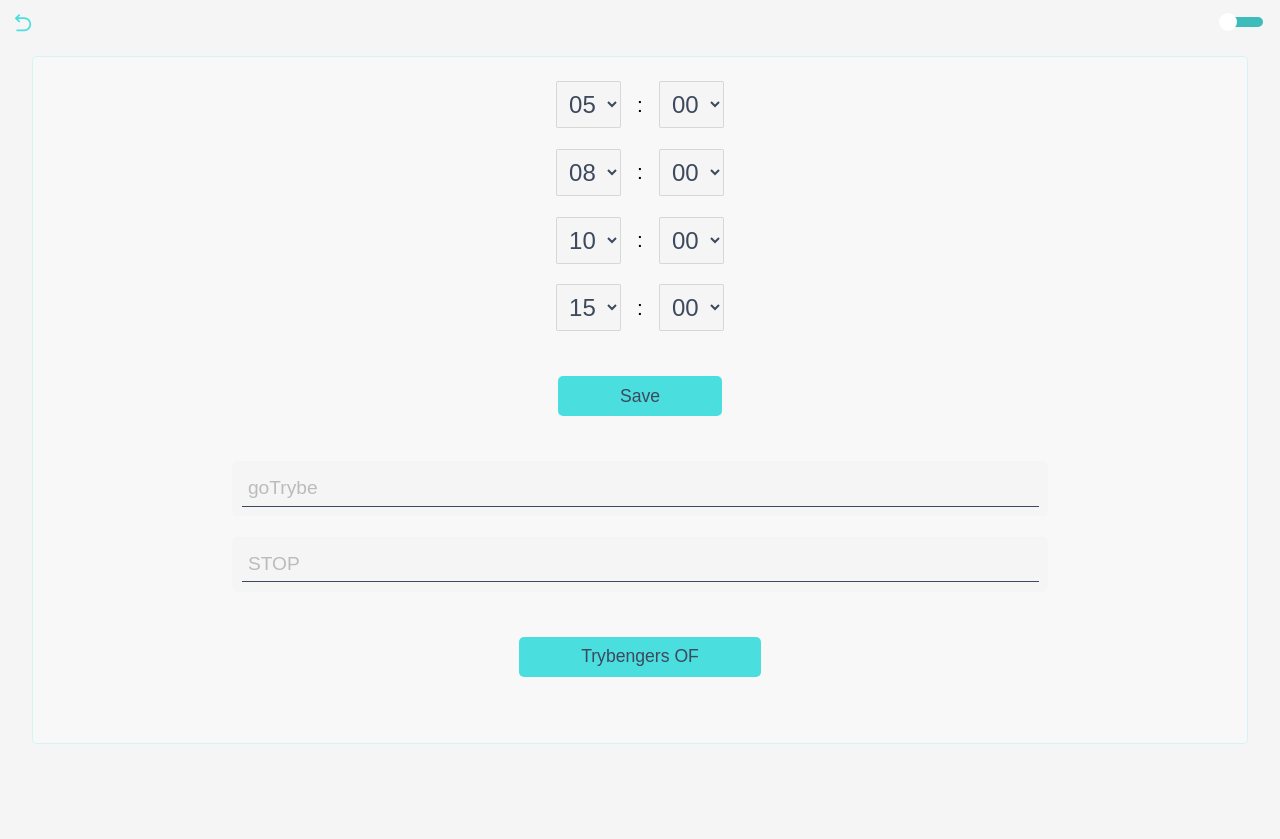
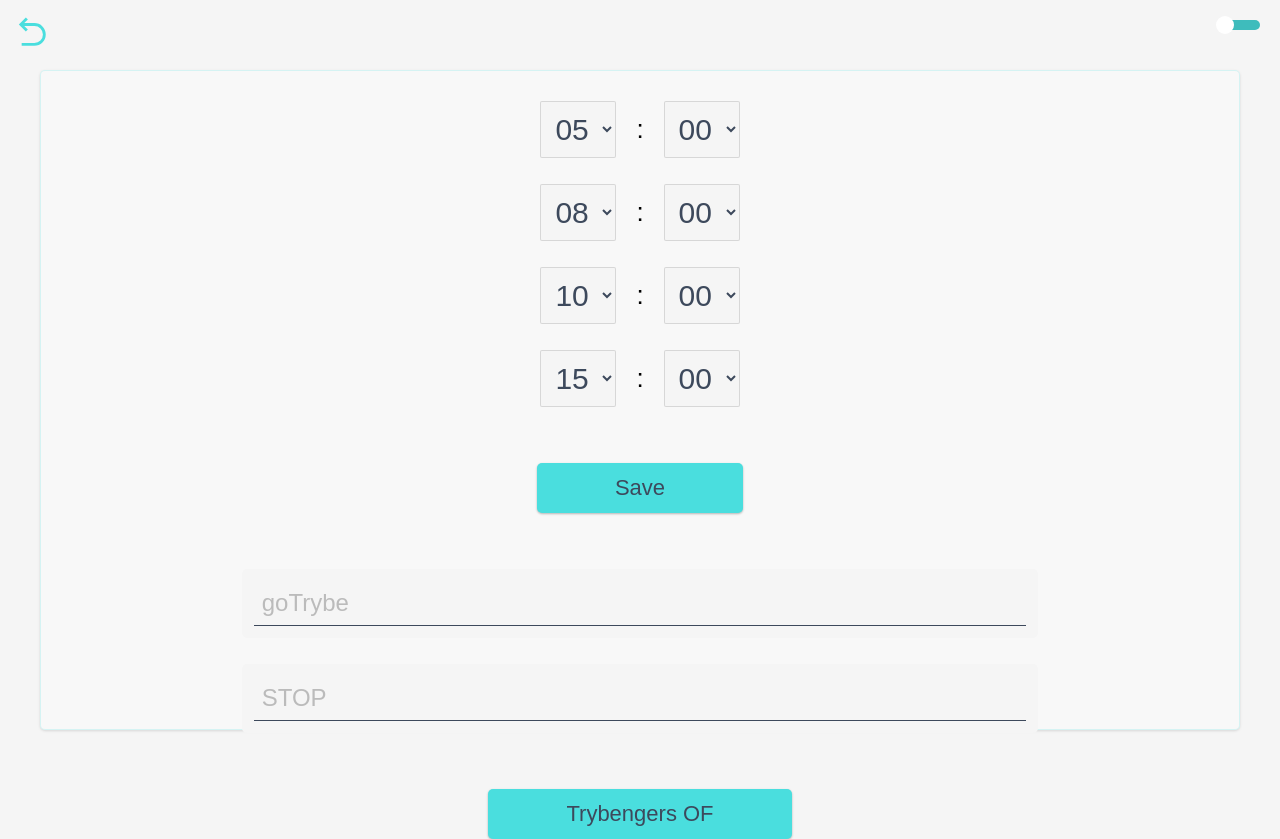
Before and after one commit to RenzoSev/typescript-countdown, a React (Create React App) app: page /settings in a window 1280 px wide. Before the commit the page ends 800 px from the top, so only its background shows below. Built offline with nearby package versions, Linux system fonts and the light colour scheme.

Commit message:
commit before add react responsive

```diff
--- a/src/components/Presets/styles.ts
+++ b/src/components/Presets/styles.ts
@@ -14,6 +14,7 @@ const DivPresets = styled.div`
 
         border: none;
         border-radius: 5px;
+        box-shadow: var(--shadow);
 
         margin: 0.4rem;
         padding: 0.8rem;
--- a/src/pages/Countdown/styles.ts
+++ b/src/pages/Countdown/styles.ts
@@ -8,7 +8,7 @@ export const Section = styled.section`
     gap: 3.8rem;
 
     height: 100vh;
-    padding-top: 6.3rem;
+    padding-top: 5.5rem;
 
     color: ${(props) => props.theme.colors.primary};
     font-size: 3rem;
@@ -17,6 +17,7 @@ export const Section = styled.section`
     & > button {
         border: none;
         border-radius: 5px;
+        box-shadow: var(--shadow);
 
         font-size: 1.5rem;
 
--- a/src/pages/TimeConfigs/styles.ts
+++ b/src/pages/TimeConfigs/styles.ts
@@ -38,6 +38,7 @@ export const Section = styled.section`
       gap: 1.3rem;
 
       border: 1px solid ${(props) => props.theme.colors.primaryTransparent};
+      box-shadow: 0 1px 3px 0 rgb(0 0 0 / 10%), 0 1px 2px 0 rgb(0 0 0 / 3%);
       border-radius: 5px;
 
       padding: 1.5rem;
@@ -50,6 +51,7 @@ export const Section = styled.section`
 
     button {
         border-radius: 5px;
+        box-shadow: var(--shadow);
 
         font-size: 1.1rem;
         padding: 0.6rem 3.9rem;
--- a/src/styles/global.ts
+++ b/src/styles/global.ts
@@ -8,6 +8,10 @@ export default createGlobalStyle`
         padding: 0;
         box-sizing: border-box;
         font-family: 'Montserrat', sans-serif;
+    }
+
+    :root {
+        --shadow: 0 1px 3px 0 rgb(0 0 0 / 10%), 0 1px 2px 0 rgb(0 0 0 / 18%);
     }
 
     body {
@@ -33,4 +37,10 @@ export default createGlobalStyle`
 
         text-decoration: none;
     }
+
+    @media(min-width: 768px) {
+        html {
+            font-size: 20px;
+        }
+    }
 `;
--- a/src/styles/styles.ts
+++ b/src/styles/styles.ts
@@ -15,6 +15,12 @@ const DivChangePage = styled.div`
     &:hover {
         color: ${((props) => props.theme.colors.secundary)};
     }
+
+    @media(min-width: 768px) {
+        & {
+            font-size: 1.7rem;
+        }
+    }
 `;
 
 export default DivChangePage;
```
